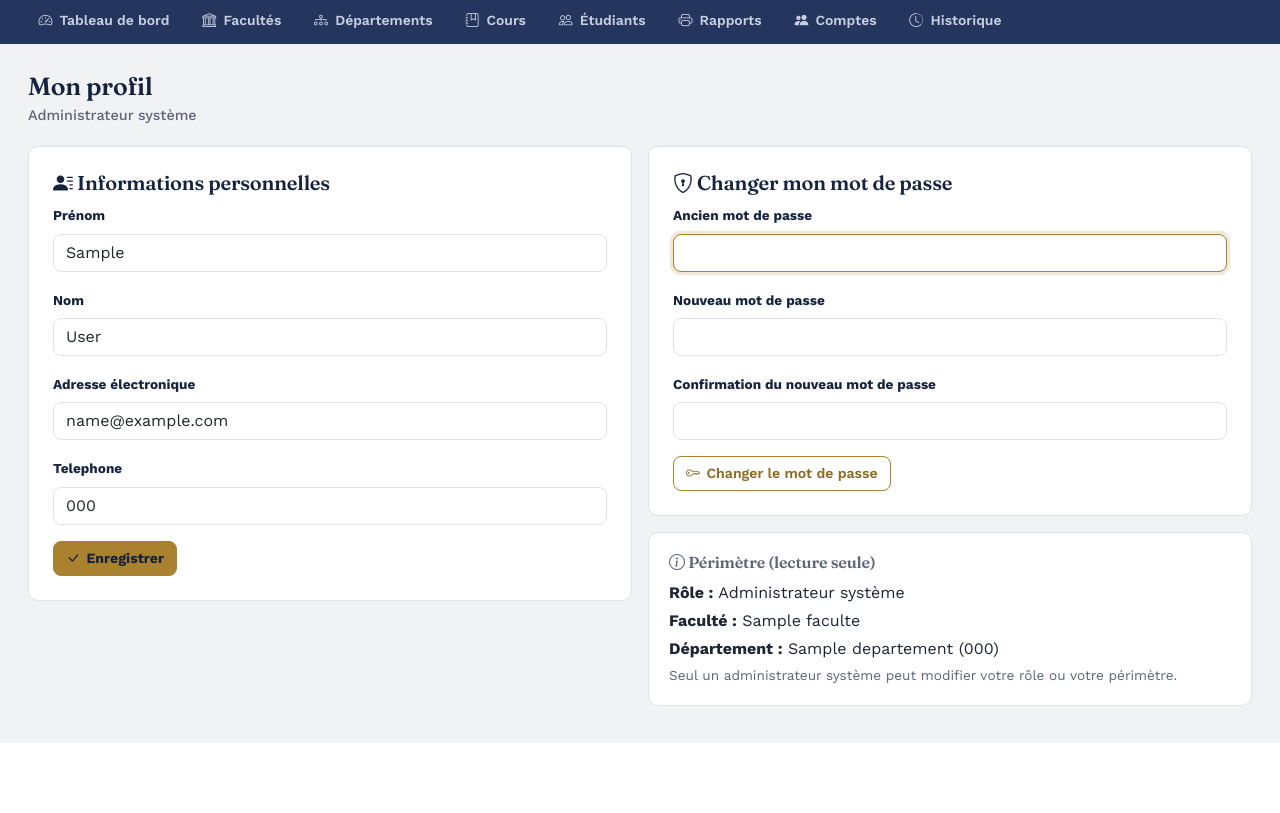
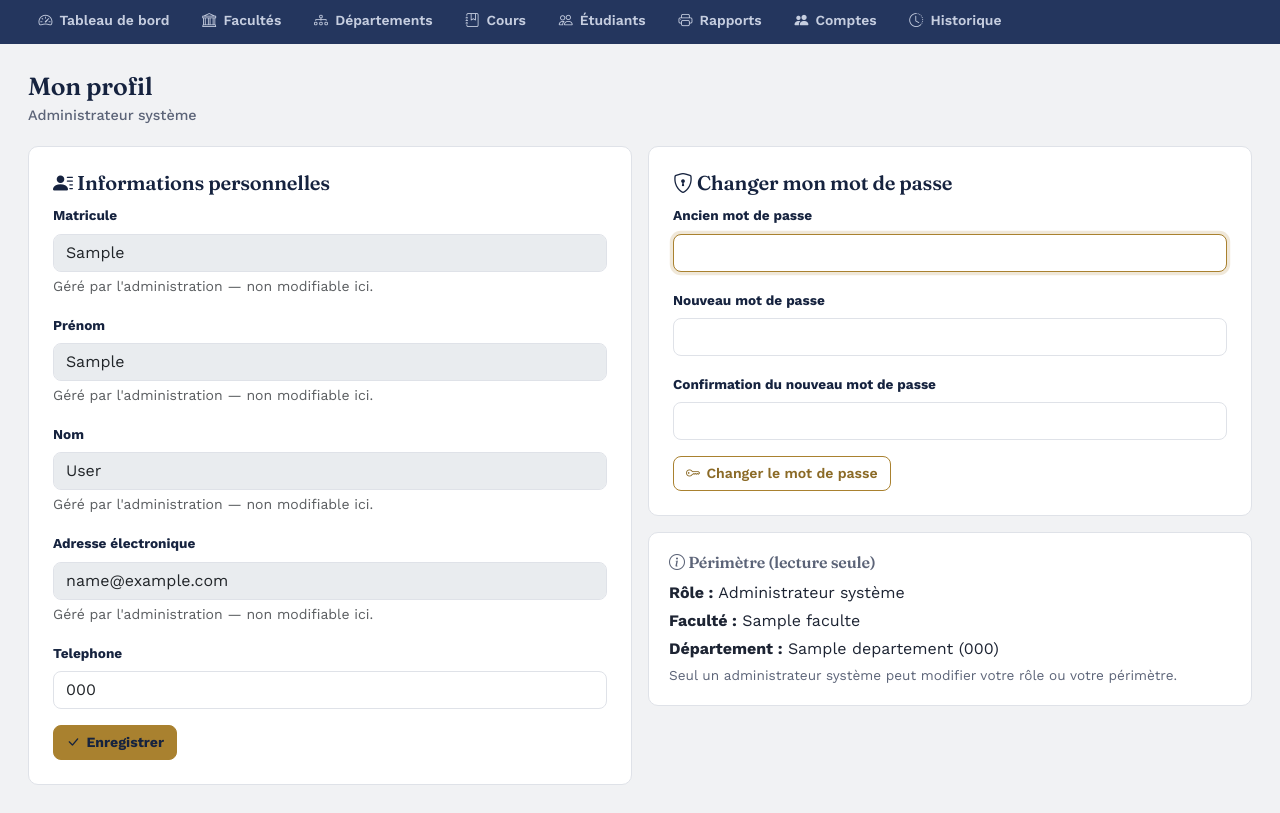
Before and after one commit to monamijer/django-academic, a Django app: page /comptes/profil/ in a window 1280 px wide. Shown: the part 57-870 px from the top of the page. Before the commit the page ends 800 px from the top, so only its background shows below. Run offline with Django 5.2, Linux system fonts and the light colour scheme; a user stored in the database is signed in; tables that the repository leaves empty hold one stand-in row (values such as "Sample post"); some libraries are stand-ins or nearby versions.

Commit message:
fix: make identity fields read-only in self-service profile
first_name, last_name and email in ProfilForm are now disabled=True rather than editable inputs: identity data is managed by administration/secretariat, not self-edited by the account holder. Using Django's disabled flag rather than a plain HTML readonly attribute means submitted values for these fields are silently ignored server-side and the stored value is always used instead, even if someone strips the disabled attribute via browser devtools -- verified by POSTing spoofed first_name/last_name/email directly and confirming the original values persisted unchanged. Also surfaced the student's matricule as a read-only field in Mon Profil (it was already shown on the dashboard, now consistently visible in both places) and added help text explaining why these fields can't be edited.

```diff
--- a/comptes/forms.py
+++ b/comptes/forms.py
@@ -16,8 +16,10 @@ class ConnexionForm(AuthenticationForm):
 
 
 class ProfilForm(forms.ModelForm):
-    """Formulaire de libre-service : un utilisateur ne modifie que ses propres
-    informations personnelles, jamais son rôle ni son périmètre."""
+    """Formulaire de libre-service : un utilisateur ne modifie que son
+    téléphone, jamais son rôle, son périmètre, ni son identité officielle
+    (nom, prénom, email) — celle-ci reste gérée par l'administration/le
+    secrétariat, affichée ici en lecture seule pour référence."""
 
     class Meta:
         model = Utilisateur
@@ -29,6 +31,14 @@ class ProfilForm(forms.ModelForm):
             "telephone": forms.TextInput(attrs={"class": "form-control"}),
         }
 
+    def __init__(self, *args, **kwargs):
+        super().__init__(*args, **kwargs)
+        # disabled=True (plutôt que readonly) : Django ignore toute valeur
+        # postée pour ces champs et garde systématiquement la valeur en base,
+        # même si quelqu'un retire l'attribut HTML depuis les outils du navigateur.
+        for champ in ("first_name", "last_name", "email"):
+            self.fields[champ].disabled = True
+            self.fields[champ].help_text = "Géré par l'administration — non modifiable ici."
 
 class ChangerMotDePasseForm(PasswordChangeForm):
     def __init__(self, *args, **kwargs):
--- a/comptes/templates/comptes/mon_profil.html
+++ b/comptes/templates/comptes/mon_profil.html
@@ -9,9 +9,17 @@
       <form method="post">
         {% csrf_token %}
         <input type="hidden" name="form" value="infos">
+        {% if user.fiche_etudiant %}
+        <div class="mb-3">
+          <label class="form-label">Matricule</label>
+          <input type="text" class="form-control" value="{{ user.fiche_etudiant.matricule }}" disabled>
+          <div class="form-text">Géré par l'administration — non modifiable ici.</div>
+        </div>
+        {% endif %}
         {% for field in form %}
           <div class="mb-3">
             <label class="form-label">{{ field.label }}</label>{{ field }}
+            {% if field.help_text %}<div class="form-text">{{ field.help_text }}</div>{% endif %}
             {% for error in field.errors %}<div class="text-danger small">{{ error }}</div>{% endfor %}
           </div>
         {% endfor %}
```
